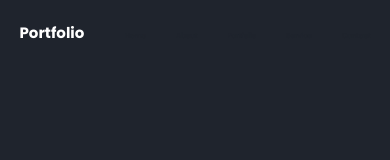
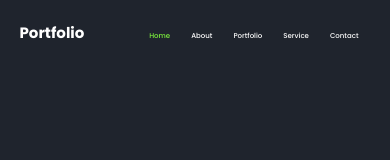
Before and after one commit to Akif-CH/Portfolio-style2, a plain HTML site: page index.html in a window 390 px wide. Shown: the top 160 px of the page. Drawn offline with nearby package versions, Linux system fonts and the light colour scheme.

Commit message:
added index.css

```diff
--- a/index.css
+++ b/index.css
@@ -5,6 +5,9 @@
     box-sizing: border-box;
     font-family: 'Poppins', sans-serif;
 
+}
+body{
+    background-color: #1f242d;
 }
 a{
     color: #fff;
@@ -230,7 +233,6 @@ a{
         gap: 30px;
         text-align: center;
     }
-
     .home-img .img-box {
         top: 50px;
         width: 60vw;
@@ -271,13 +273,16 @@ a{
     }
     .navbar ul li a {
         font-size: 7px;
+        margin-left: -9px;
+    }
+    /* .navbar ul li.active a{
         color: #1f242d;
-    }
-    .navbar ul li.active a{
-        color: #1f242d;
-    }
+    } */
     .navbar .logo{
         font-size: 15px;
+    }
+    .navbar ul{
+        margin-right: 12px;
     }
     .navbar ul li{
         margin-left: 30px;
```
